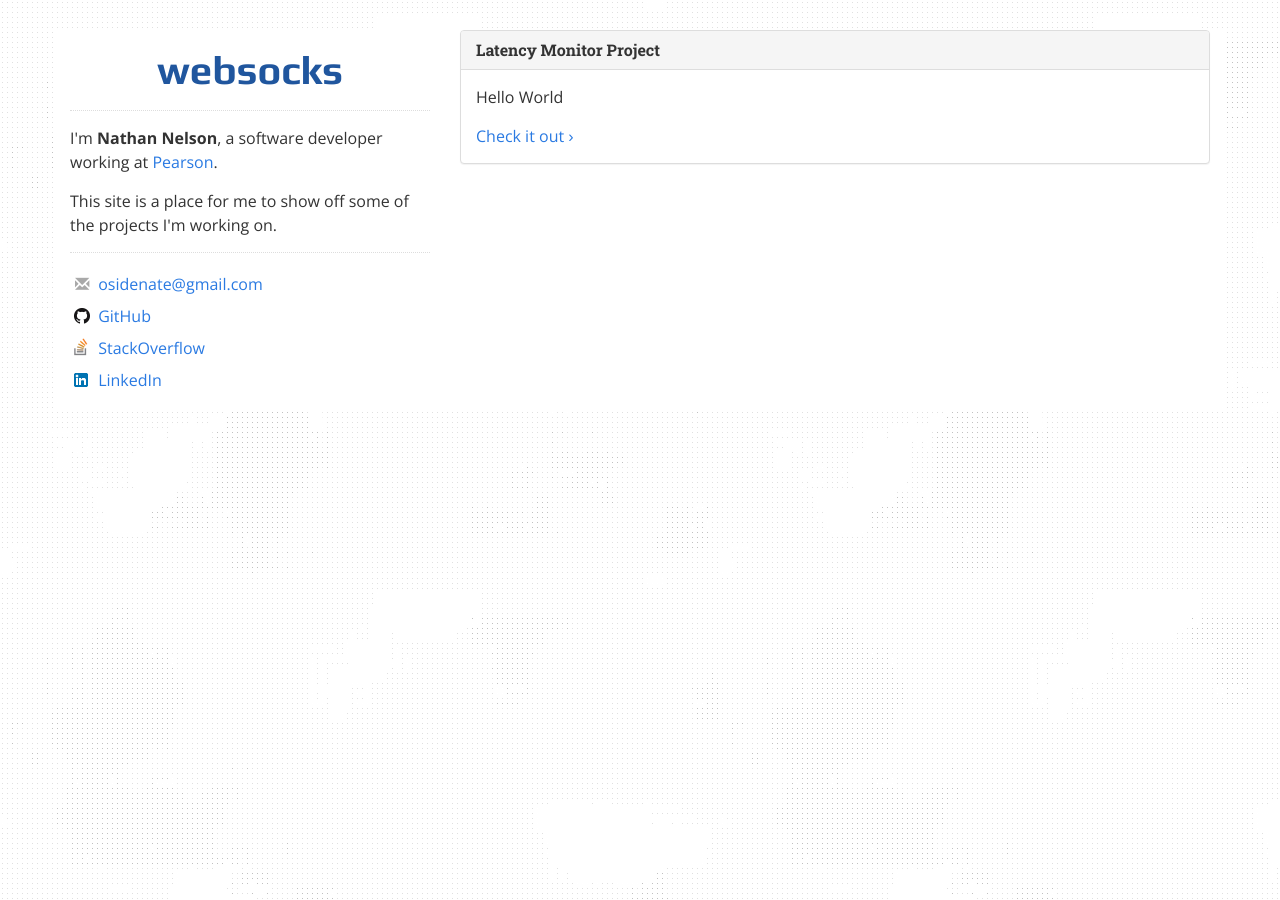
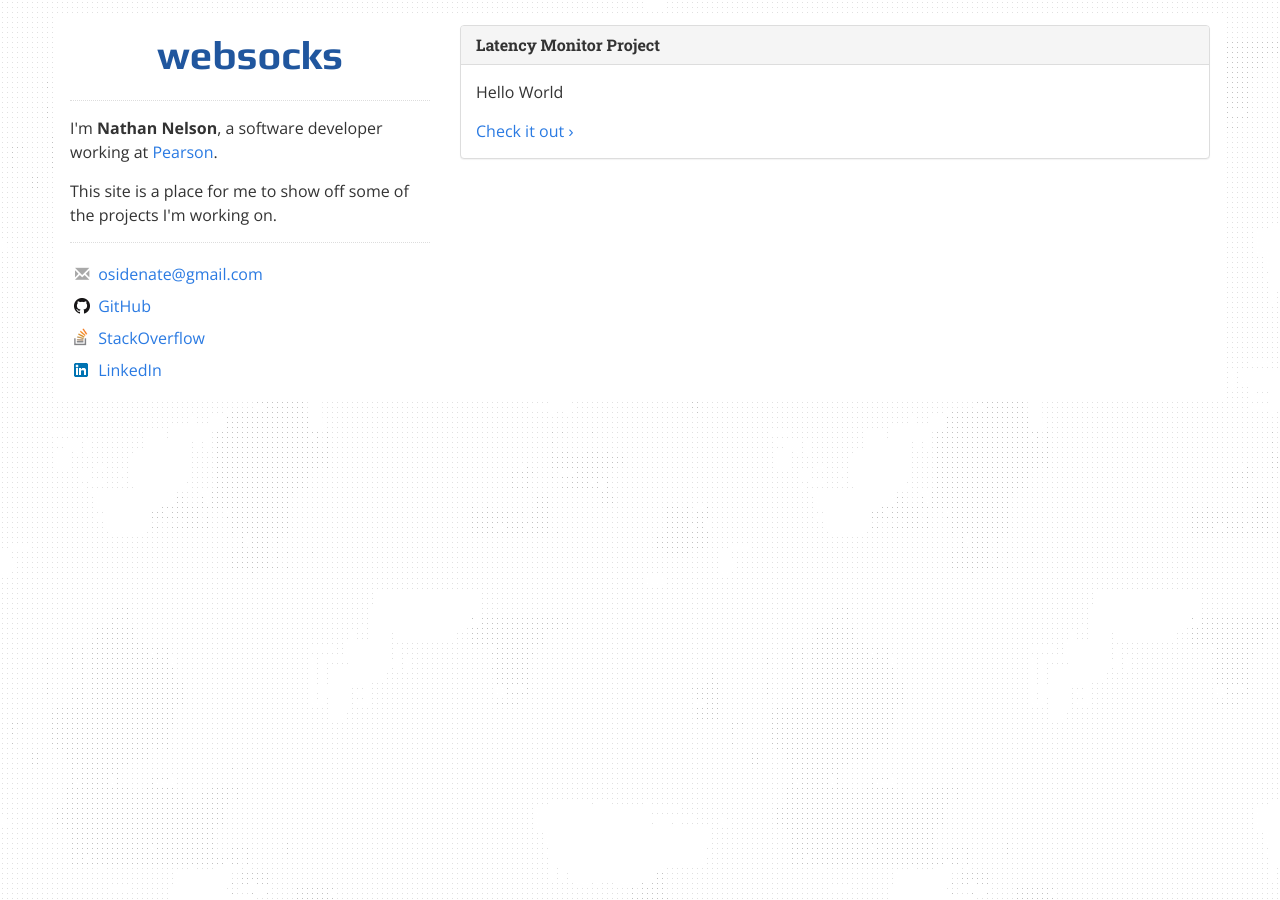
Before and after one commit to osidenate/websocks.net, a Jekyll site: the page built from index.html, in a window 1280 px wide. Built offline with Jekyll 4.4.1, drawn with Linux system fonts in a browser that asks for light colours; nearby versions of some CDN libraries; library files that are not in the unit come from our copies.

Commit message:
Some styling tweaks to the top margin

```diff
--- a/_sass/_layout.scss
+++ b/_sass/_layout.scss
@@ -3,6 +3,7 @@ html {
 }
 
 .container {
-  margin-top: 30px;
+  margin-top: 15px;
+  padding-top: 10px;
   background: #fff;
 }
--- a/_sass/_nav.scss
+++ b/_sass/_nav.scss
@@ -5,10 +5,9 @@ nav {
 
     h1 {
       font-family: 'Play', 'Courier', monospace;
-      line-height: 80px;
+      line-height: 60px;
       color: #20569E;
       font-size: 2.5em;
-      margin-bottom: -15px;
 
       a {
         color: inherit;
```
